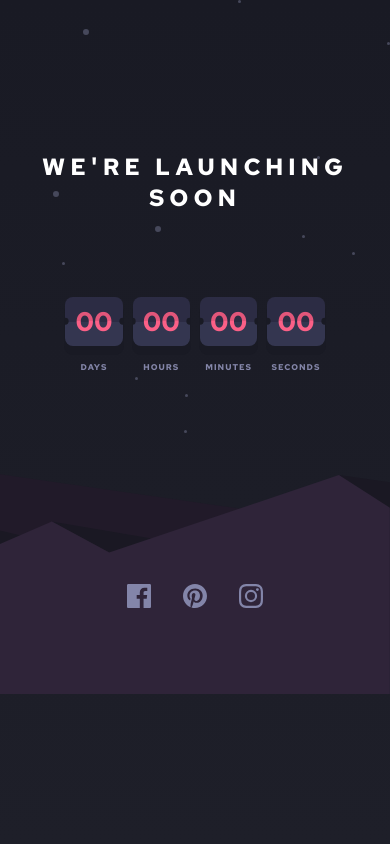
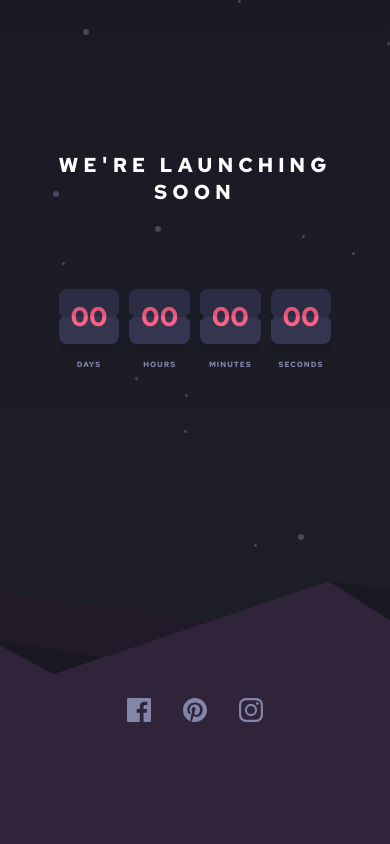
Before and after one commit to AngeloMar98/MentorChallenge-15, a plain HTML site: page index.html in a window 390 px wide. Drawn offline with Linux system fonts and the light colour scheme.

Commit message:
Add files via upload

```diff
--- a/index.html
+++ b/index.html
@@ -21,7 +21,7 @@
 
     <title>Frontend Mentor | Launch countdown timer</title>
   </head>
-  <body class="body background-contain">
+  <body class="body background-contain flex flex-column">
     <main class="main">
       <p>WE'RE LAUNCHING SOON</p>
       <div class="counter flex flex-row">
@@ -52,8 +52,8 @@
       </div>
     </main>
 
-    <footer class="footer">
-      <img src="images/pattern-hills.svg" />
+    <footer class="footer background-contain">
+      <!-- <img src="images/pattern-hills.svg" /> -->
       <div class="socials flex flex-row">
         <a href="https://www.facebook.com/" target="_blank">
           <img class="social-icon" src="images/icon-facebook.svg" />
--- a/style.css
+++ b/style.css
@@ -17,7 +17,7 @@ html {
 }
 
 body {
-  width: 100%;
+  height: 120vh;
   font-family: "Red Hat Text", sans-serif;
   font-size: 1.4rem;
   font-weight: 700;
@@ -30,7 +30,7 @@ body {
 
 .background-contain {
   background-position-x: right;
-  /* background-size: 100% contain; */
+  background-size: 100% contain;
 }
 
 .flex {
@@ -146,26 +146,17 @@ body {
 }
 
 .footer {
-  margin-bottom: 0;
   display: flex;
   justify-content: center;
-  margin-top: 12rem;
-  position: relative;
-  /* height: 20vh;
-  background-image: url(images/pattern-hills.svg); */
+  margin-top: auto;
 
-  /* background-position-y: 100%; */
-  /* background-position-y: inherit; */
-  /* background-size: cover;
-  background-repeat: no-repeat; */
-}
+  padding: 14vh 0;
+  background-image: url(images/pattern-hills.svg);
 
-.footer > img {
-  max-width: 100%;
-  object-fit: cover;
-  width: 1440px;
-  height: 220px;
-  object-position: 100% 0;
+  background-position-y: 100%;
+
+  background-size: cover;
+  background-repeat: no-repeat;
 }
 
 .socials {
@@ -174,9 +165,6 @@ body {
   gap: 2.2rem;
 
   justify-content: center;
-
-  position: absolute;
-  top: 50%;
 }
 
 .social-icon:hover {
@@ -190,12 +178,16 @@ body {
     font-size: 52.5%;
   }
 
+  body {
+    height: 100vh;
+  }
+
   .main {
-    margin-top: 24rem;
+    margin-top: 14rem;
   }
 
   .footer {
-    margin-top: 20rem;
+    margin-top: auto;
   }
 }
 
@@ -210,16 +202,12 @@ body {
     margin-top: 18rem;
   }
 
-  .footer {
-    margin-top: 12rem;
-  }
-
   .socials {
     gap: 3.8rem;
   }
 
   .main > p {
-    font-size: 2.8rem;
+    font-size: 2.4rem;
     letter-spacing: 5px;
   }
 
@@ -228,15 +216,15 @@ body {
   }
 
   .counter-box {
-    padding: 0.8rem 1.2rem;
+    padding: 1.2rem 2rem;
   }
 
   .counter-box-text {
-    font-size: 3.2rem;
+    font-size: 4.8rem;
   }
 
   .counter-name {
-    font-size: 1rem;
+    font-size: 1.2rem;
     letter-spacing: 1px;
   }
 
@@ -245,3 +233,22 @@ body {
     padding: 0.4rem;
   }
 }
+
+@media (max-width: 26.5em) {
+  .counter {
+    gap: 1.2rem;
+  }
+
+  .counter-box {
+    padding: 1.2rem 1.4rem;
+  }
+
+  .counter-box-text {
+    font-size: 3.2rem;
+  }
+
+  .counter-name {
+    font-size: 0.9rem;
+    letter-spacing: 1px;
+  }
+}
```
